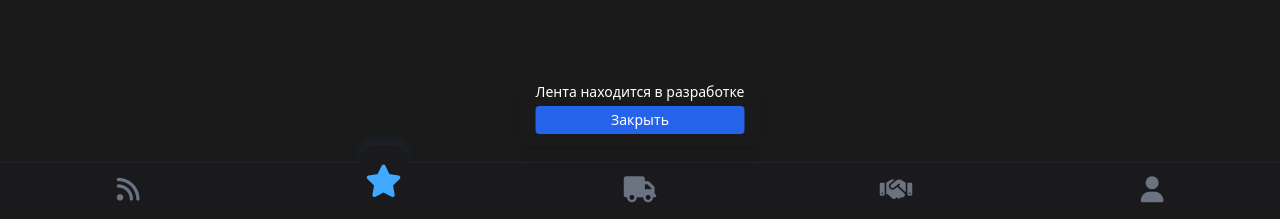
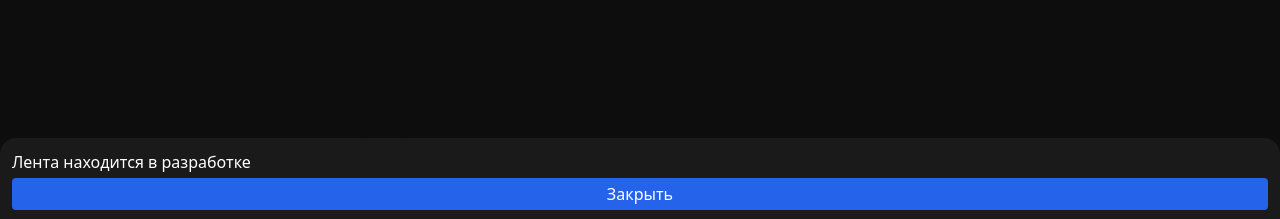
Before and after one commit to LBoy2006/fletapp1, a Vue app: page / in a window 1280 px wide. Both pictures are taken after a click on the button "Лента". Shown: the part 578-797 px from the top of the page. Built offline with nearby package versions, Linux system fonts and the light colour scheme; no server answers.

Commit message:
Replace snackbars with bottom sheet

```diff
--- a/src/App.vue
+++ b/src/App.vue
@@ -27,10 +27,16 @@
 
     <!-- info modal removed -->
 
-    <transition name="snackbar-slide">
-      <div v-if="snackbarVisible" class="snackbar p-3 rounded shadow-lg text-sm space-y-1" style="background-color: var(--page-bg-color); color: var(--text-color);">
-        <div v-for="(line, idx) in snackbarLines" :key="idx">{{ line }}</div>
-        <button class="mt-2 bg-blue-600 text-white px-3 py-1 rounded w-full" @click="hideSnackbar">{{ t.close }}</button>
+    <transition name="sheet-slide">
+      <div
+        v-if="sheetVisible"
+        class="bottom-sheet-overlay flex items-end justify-center"
+        @click.self="hideSheet"
+      >
+        <div class="bottom-sheet p-3 space-y-1" style="background-color: var(--page-bg-color); color: var(--text-color);">
+          <div v-for="(line, idx) in sheetLines" :key="idx">{{ line }}</div>
+          <button class="mt-2 bg-blue-600 text-white px-3 py-1 rounded w-full" @click="hideSheet">{{ t.close }}</button>
+        </div>
       </div>
     </transition>
   </div>
@@ -62,8 +68,8 @@ const pages = { finds: Finds, suppliers: Suppliers, affiliate: Affiliate, profil
 const lang = ref(localStorage.getItem('lang') || 'ru');
 const t = computed(() => translations[lang.value] || translations.ru);
 const currentIndex = ref(pageOrder.indexOf('finds'));
-const snackbarVisible = ref(false);
-const snackbarLines = ref([]);
+const sheetVisible = ref(false);
+const sheetLines = ref([]);
 const pagesRef = ref(null);
 const innerRef = ref(null);
 const navRef = ref(null);
@@ -89,21 +95,21 @@ function showPage(page) {
   revealLabels();
 }
 
-let snackbarTimer = null;
-function showSnackbar(lines) {
-  snackbarLines.value = Array.isArray(lines) ? lines : [lines];
-  snackbarVisible.value = true;
-  clearTimeout(snackbarTimer);
-  snackbarTimer = setTimeout(() => (snackbarVisible.value = false), 3000);
+let sheetTimer = null;
+function showSheet(lines) {
+  sheetLines.value = Array.isArray(lines) ? lines : [lines];
+  sheetVisible.value = true;
+  clearTimeout(sheetTimer);
+  sheetTimer = setTimeout(() => (sheetVisible.value = false), 3000);
 }
 
-function hideSnackbar() {
-  snackbarVisible.value = false;
+function hideSheet() {
+  sheetVisible.value = false;
 }
 
 function onNavClick(item) {
   if (item === 'feed') {
-    showSnackbar(t.value.feedInDev);
+    showSheet(t.value.feedInDev);
     return;
   }
   showPage(item);
@@ -236,8 +242,8 @@ function applySafeInsets() {
 }
 window.applySafeInsets = applySafeInsets;
 window.showPage = showPage;
-window.showSnackbar = showSnackbar;
-window.hideSnackbar = hideSnackbar;
+window.showSheet = showSheet;
+window.hideSheet = hideSheet;
 
 onMounted(() => {
   if (window.Telegram?.WebApp) {
--- a/src/components/Finds.vue
+++ b/src/components/Finds.vue
@@ -121,7 +121,7 @@ async function openSupplier(id) {
         `Телефон: ${c.contact_phone || '—'}`,
         `Пароль: ${c.contact_password || '—'}`
       ]
-      if (window.showSnackbar) window.showSnackbar(lines)
+      if (window.showSheet) window.showSheet(lines)
     }
     supplierModal.value = true
   } catch (e) {
--- a/src/components/Suppliers.vue
+++ b/src/components/Suppliers.vue
@@ -127,7 +127,7 @@ async function openContacts(s) {
         `Телефон: ${data.contact_phone || '—'}`,
         `Пароль: ${data.contact_password || '—'}`
       ]
-      if (window.showSnackbar) window.showSnackbar(lines)
+      if (window.showSheet) window.showSheet(lines)
     }
   } catch (e) { console.error(e) }
 }
--- a/src/style.css
+++ b/src/style.css
@@ -129,3 +129,26 @@ nav.show-labels .nav-label {
 .snackbar-slide-leave-active {
   transition: transform 0.3s, opacity 0.3s;
 }
+
+.bottom-sheet-overlay {
+  position: fixed;
+  inset: 0;
+  background-color: rgba(0, 0, 0, 0.5);
+  z-index: 1100;
+}
+
+.bottom-sheet {
+  width: 100%;
+  border-top-left-radius: 1rem;
+  border-top-right-radius: 1rem;
+}
+
+.sheet-slide-enter-from,
+.sheet-slide-leave-to {
+  opacity: 0;
+  transform: translateY(100%);
+}
+.sheet-slide-enter-active,
+.sheet-slide-leave-active {
+  transition: transform 0.3s, opacity 0.3s;
+}
```
